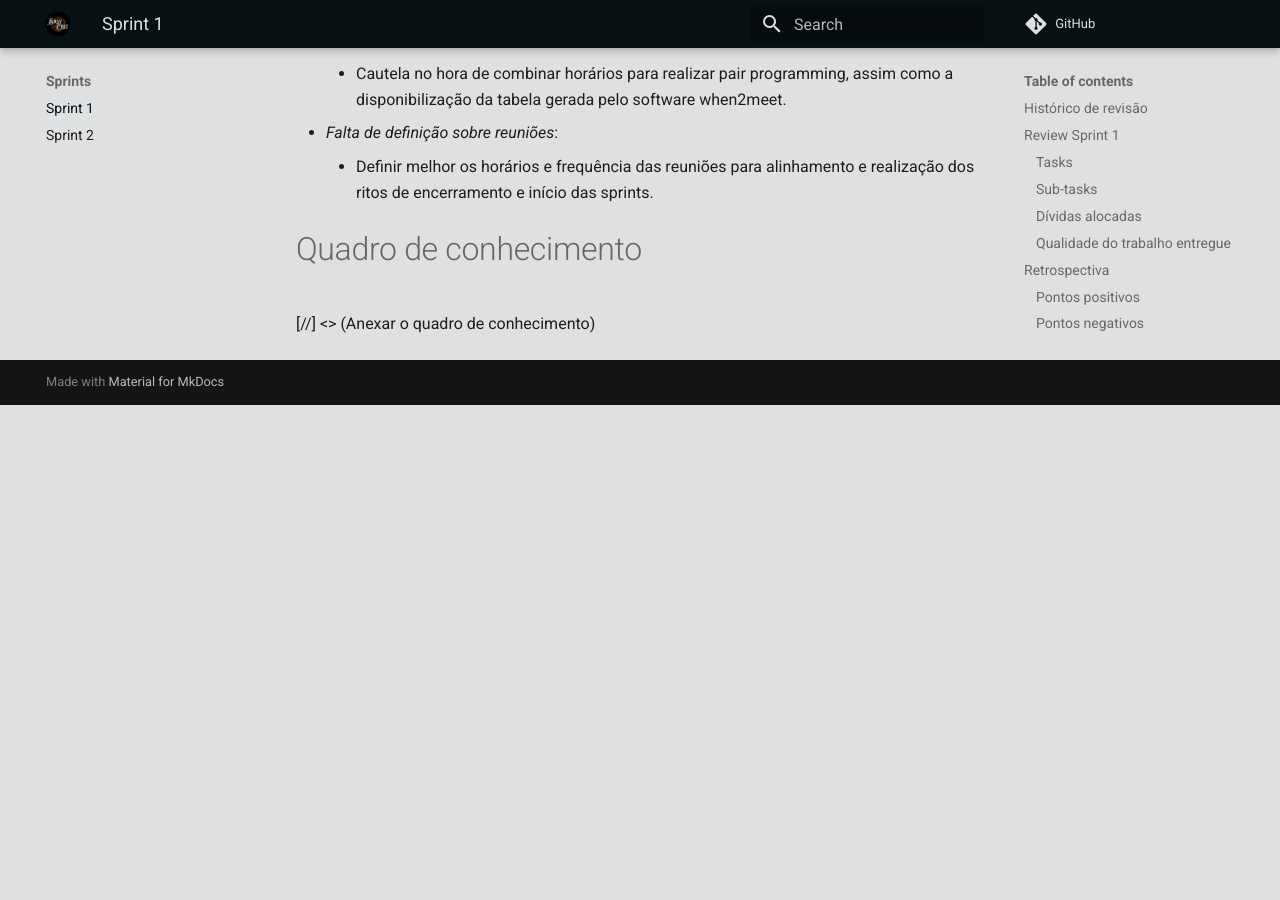
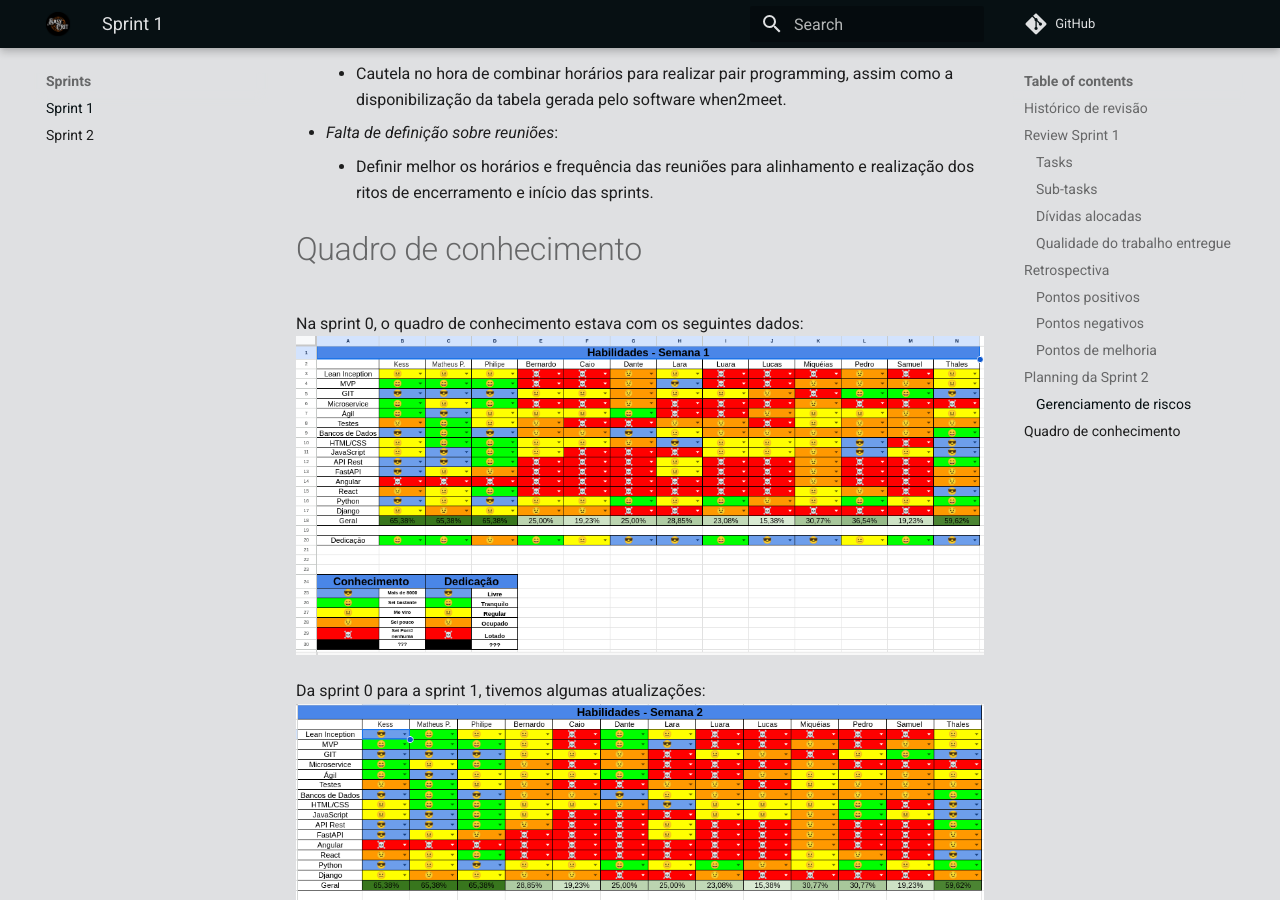
Before and after one commit to fga-eps-mds/2025.1-EasyCrit-docs, an MkDocs documentation site: the page built from docs/artefatos/sprints/sprint1.md, in a window 1280 px wide and 900 px high, scrolled down 2625 px. Built offline with MkDocs 1.6.1 and Material for MkDocs 9.7.7, drawn with Linux system fonts in a browser that asks for light colours; comment, search, counter and statistics services are not loaded; before the commit the page ends 3030 px from its top, so only the background shows below that.

Commit message:
docs: adiciona quadros de conhecimento

```diff
--- a/docs/artefatos/sprints/sprint1.md
+++ b/docs/artefatos/sprints/sprint1.md
@@ -63,4 +63,8 @@
 
 # Quadro de conhecimento
 
-[//] <> (Anexar o quadro de conhecimento)
+Na sprint 0, o quadro de conhecimento estava com os seguintes dados:
+![imagem do quadro de conhecimento sprint 0](./assets/quadro-conhecimento-sprint0.png)
+
+Da sprint 0 para a sprint 1, tivemos algumas atualizações:
+![imagem do quadro de conhecimento sprint 1](./assets/quadro-conhecimento-sprint1.png)
```
Also changed, not shown: docs/artefatos/sprints/sprint2.md (+1 -1 lines), docs/artefatos/sprints/assets/quadro-conhecimento-sprint0.png (added), docs/artefatos/sprints/assets/quadro-conhecimento-sprint1.png (added), docs/artefatos/sprints/assets/quadro-conhecimento-sprint2.png (added).
